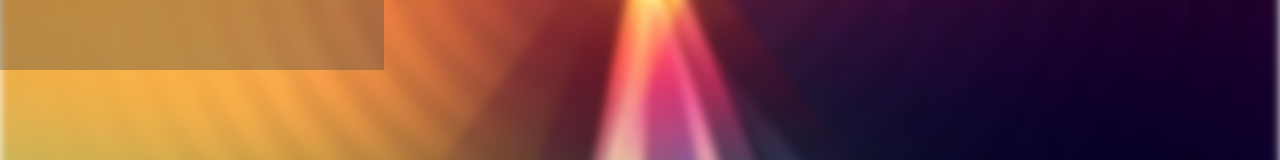
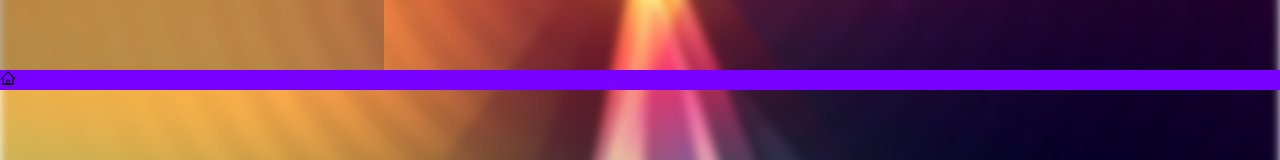
Before and after one commit to KwonYeJun/thisIsMe, a React (Create React App) app in the folder main/: page / in a window 1280 px wide. Shown: the part 285-445 px from the top of the page. Built offline with nearby package versions, Linux system fonts and the light colour scheme.

Commit message:
애니메이션 효과  라이브러릴 사용해 보기

```diff
--- a/main/package.json
+++ b/main/package.json
@@ -16,6 +16,7 @@
     "framer-motion": "^10.12.16",
     "react": "^18.2.0",
     "react-dom": "^18.2.0",
+    "react-icons": "^4.9.0",
     "react-player": "^2.12.0",
     "react-router-dom": "^6.13.0",
     "react-scripts": "5.0.1",
--- a/main/src/App.tsx
+++ b/main/src/App.tsx
@@ -1,23 +1,46 @@
-import React, { useState, useEffect } from 'react';
+import React from 'react';
+import { AiOutlineHome } from 'react-icons/ai';
+import { motion, useMotionValue, useTransform } from 'framer-motion';
 import './App.css';
-import Name from './views/ts/name'
-import Tawonchat from './views/ts/tawonchat'
+import Name from './views/ts/name';
+import Tawonchat from './views/ts/tawonchat';
+
 function App() {
+  const x = useMotionValue(0);
+  const background = useTransform(
+    x,
+    [-100, 0, 100],
+    ["#ff008c", "#7700ff", "rgb(230, 255, 0)"]
+  );
+
+  const xValue = x.get(); // x의 실제 값을 가져옴
 
   return (
     <>
-        <div id="container">
-          <div>
+      <div id="container">
+        <div>
+          <motion.div
+            initial={{ opacity: 0, x: -100 }}
+            animate={{ opacity: 1, x: 0 }}
+            exit={{ opacity: 0, x: 100 }}
+            transition={{ duration: 0.5 }}
+          >
             <h1>Welcome to My Website</h1>
             <p>This is Me.</p>
-
             <Name />
-
-            <Tawonchat />
-
-          </div>
+          </motion.div>
+          <Tawonchat />
+          <motion.div style={{ background }}>
+            <motion.div
+              drag="x"
+              dragConstraints={{ left: 0, right: 0 }}
+              style={{ x }}
+            >
+              <AiOutlineHome x={xValue.toString()} />
+            </motion.div>
+          </motion.div>
         </div>
-
+      </div>
     </>
   );
 }
```
Also changed, not shown: 1 other file (tests, documents, lock files or other folders).
